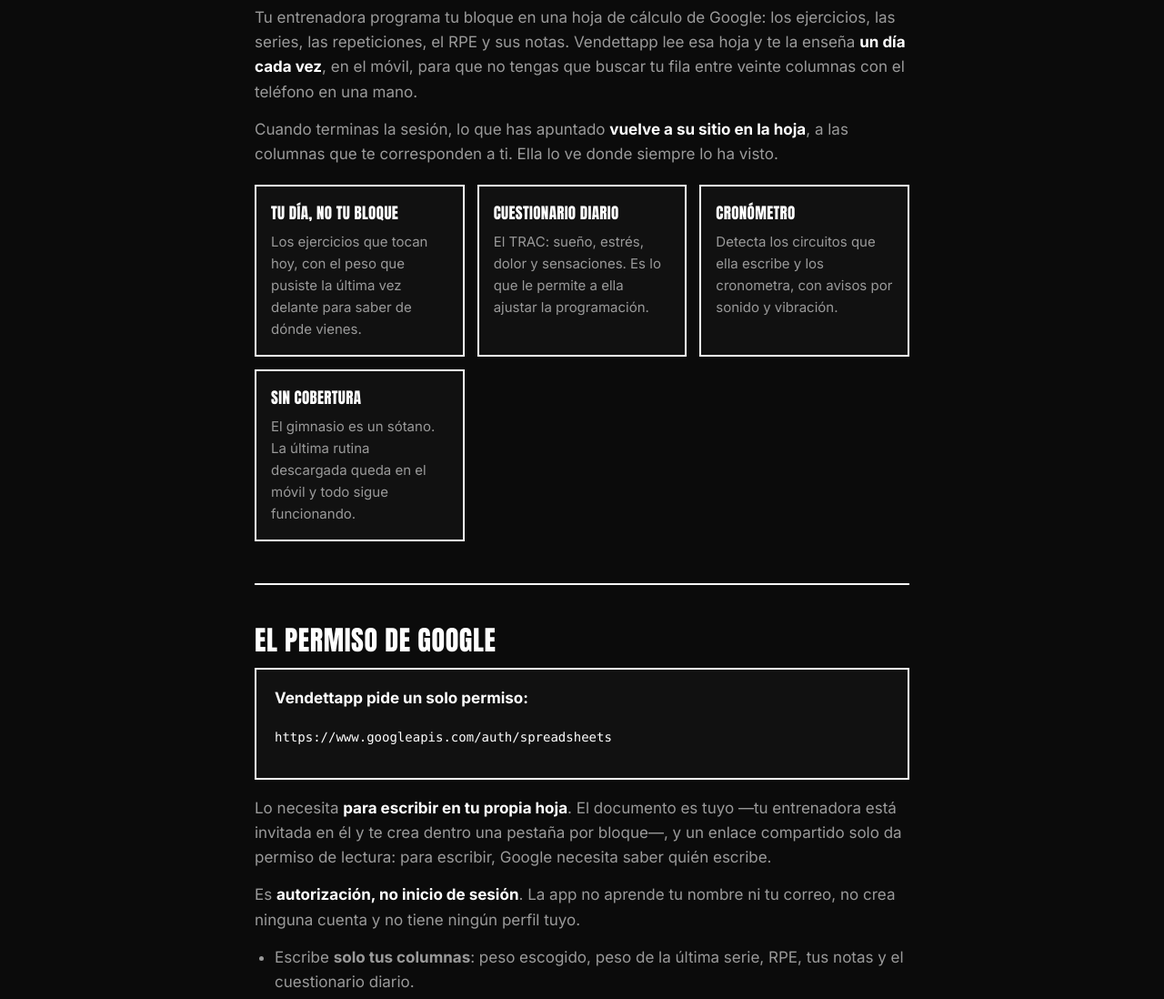
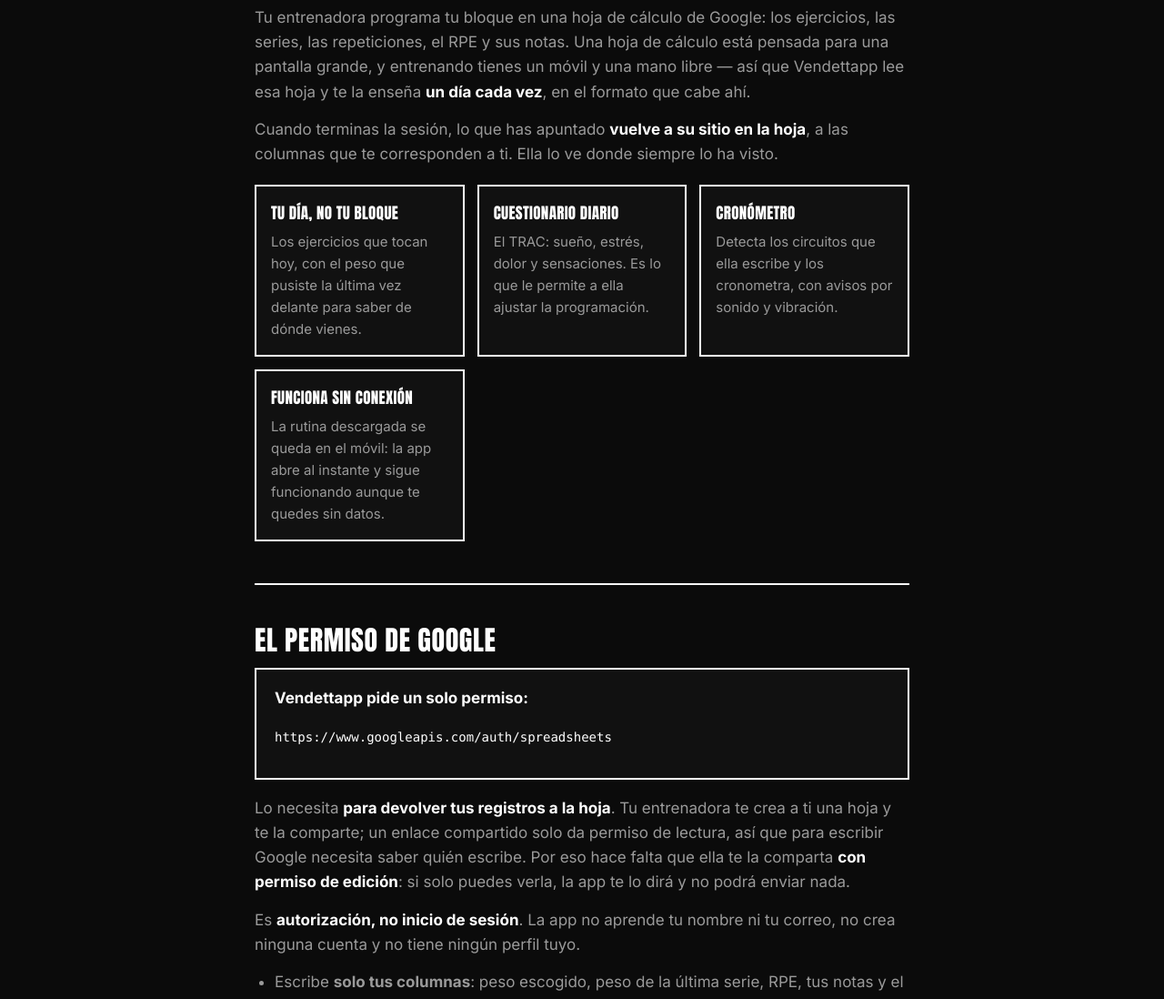
Before and after one commit to Tom-Crespo/condiciones-vendettapp, a plain HTML site: page index.html in a window 1280 px wide. Shown: the part 409-1507 px from the top of the page at 91% size. Drawn offline with Linux system fonts and the light colour scheme.

Commit message:
Update index.html

```diff
--- a/index.html
+++ b/index.html
@@ -60,7 +60,7 @@
 
   <section>
     <h2>Qué hace</h2>
-    <p>Tu entrenadora programa tu bloque en una hoja de cálculo de Google: los ejercicios, las series, las repeticiones, el RPE y sus notas. Vendettapp lee esa hoja y te la enseña <strong>un día cada vez</strong>, en el móvil, para que no tengas que buscar tu fila entre veinte columnas con el teléfono en una mano.</p>
+    <p>Tu entrenadora programa tu bloque en una hoja de cálculo de Google: los ejercicios, las series, las repeticiones, el RPE y sus notas. Una hoja de cálculo está pensada para una pantalla grande, y entrenando tienes un móvil y una mano libre — así que Vendettapp lee esa hoja y te la enseña <strong>un día cada vez</strong>, en el formato que cabe ahí.</p>
     <p>Cuando terminas la sesión, lo que has apuntado <strong>vuelve a su sitio en la hoja</strong>, a las columnas que te corresponden a ti. Ella lo ve donde siempre lo ha visto.</p>
     <div class="grid">
       <div class="card">
@@ -76,8 +76,8 @@
         <p>Detecta los circuitos que ella escribe y los cronometra, con avisos por sonido y vibración.</p>
       </div>
       <div class="card">
-        <h3>Sin cobertura</h3>
-        <p>El gimnasio es un sótano. La última rutina descargada queda en el móvil y todo sigue funcionando.</p>
+        <h3>Funciona sin conexión</h3>
+        <p>La rutina descargada se queda en el móvil: la app abre al instante y sigue funcionando aunque te quedes sin datos.</p>
       </div>
     </div>
   </section>
@@ -90,7 +90,7 @@
       <p><strong>Vendettapp pide un solo permiso:</strong></p>
       <p><code>https://www.googleapis.com/auth/spreadsheets</code></p>
     </div>
-    <p style="margin-top:18px">Lo necesita <strong>para escribir en tu propia hoja</strong>. El documento es tuyo —tu entrenadora está invitada en él y te crea dentro una pestaña por bloque—, y un enlace compartido solo da permiso de lectura: para escribir, Google necesita saber quién escribe.</p>
+    <p style="margin-top:18px">Lo necesita <strong>para devolver tus registros a la hoja</strong>. Tu entrenadora te crea a ti una hoja y te la comparte; un enlace compartido solo da permiso de lectura, así que para escribir Google necesita saber quién escribe. Por eso hace falta que ella te la comparta <strong>con permiso de edición</strong>: si solo puedes verla, la app te lo dirá y no podrá enviar nada.</p>
     <p>Es <strong>autorización, no inicio de sesión</strong>. La app no aprende tu nombre ni tu correo, no crea ninguna cuenta y no tiene ningún perfil tuyo.</p>
     <ul>
       <li>Escribe <strong>solo tus columnas</strong>: peso escogido, peso de la última serie, RPE, tus notas y el cuestionario diario.</li>
@@ -104,7 +104,7 @@
 
   <section>
     <h2>Privacidad</h2>
-    <p>No se recoge nada. No hay cuentas, no hay analítica y no hay servidor. Lo que apuntas vive en tu móvil y en tu propia hoja de cálculo.</p>
+    <p>No se recoge nada. No hay cuentas, no hay analítica y no hay servidor. Lo que apuntas vive en tu móvil y en la hoja que ya compartís tu entrenadora y tú.</p>
     <p><a href="https://tom-crespo.github.io/vendettapp-privacidad/">Política de privacidad de Vendettapp →</a></p>
   </section>
 
@@ -113,7 +113,7 @@
   <section class="en" lang="en">
     <h2>In English</h2>
     <p><strong>Vendettapp</strong> is an Android training app. A strength coach programmes an athlete's training block in a Google Sheet; the app reads that sheet, shows the athlete one training day at a time on their phone, and writes back what they actually lifted.</p>
-    <p>It requests a single OAuth scope, <code>https://www.googleapis.com/auth/spreadsheets</code>, in order to write into <strong>a spreadsheet the user owns</strong>. The coach is an editor on that file and adds a tab per training block; a share link grants read access only, so writing requires Google to know who is writing.</p>
+    <p>It requests a single OAuth scope, <code>https://www.googleapis.com/auth/spreadsheets</code>, in order to write into <strong>one spreadsheet the user has been given edit access to</strong> — the sheet their coach created for them and shared, whose link the user pasted into the app. A share link grants read access only, so writing requires Google to know who is writing.</p>
     <p>This is <strong>authorization, not sign-in</strong>: the app never learns the user's name or email address and holds no account or profile. It writes <strong>only the athlete's own columns</strong> — chosen weight, last set weight, RPE, personal notes and the daily questionnaire — and never modifies anything the coach programmes. <strong>No Google user data leaves the device for any server of ours, because no such server exists</strong>: data travels from the phone directly to the user's own spreadsheet.</p>
     <p>Vendettapp's use of information received from Google APIs adheres to the <a href="https://developers.google.com/terms/api-services-user-data-policy" rel="noopener">Google API Services User Data Policy</a>, including the Limited Use requirements. Full details in the <a href="https://tom-crespo.github.io/vendettapp-privacidad/">privacy policy</a>.</p>
   </section>
```
